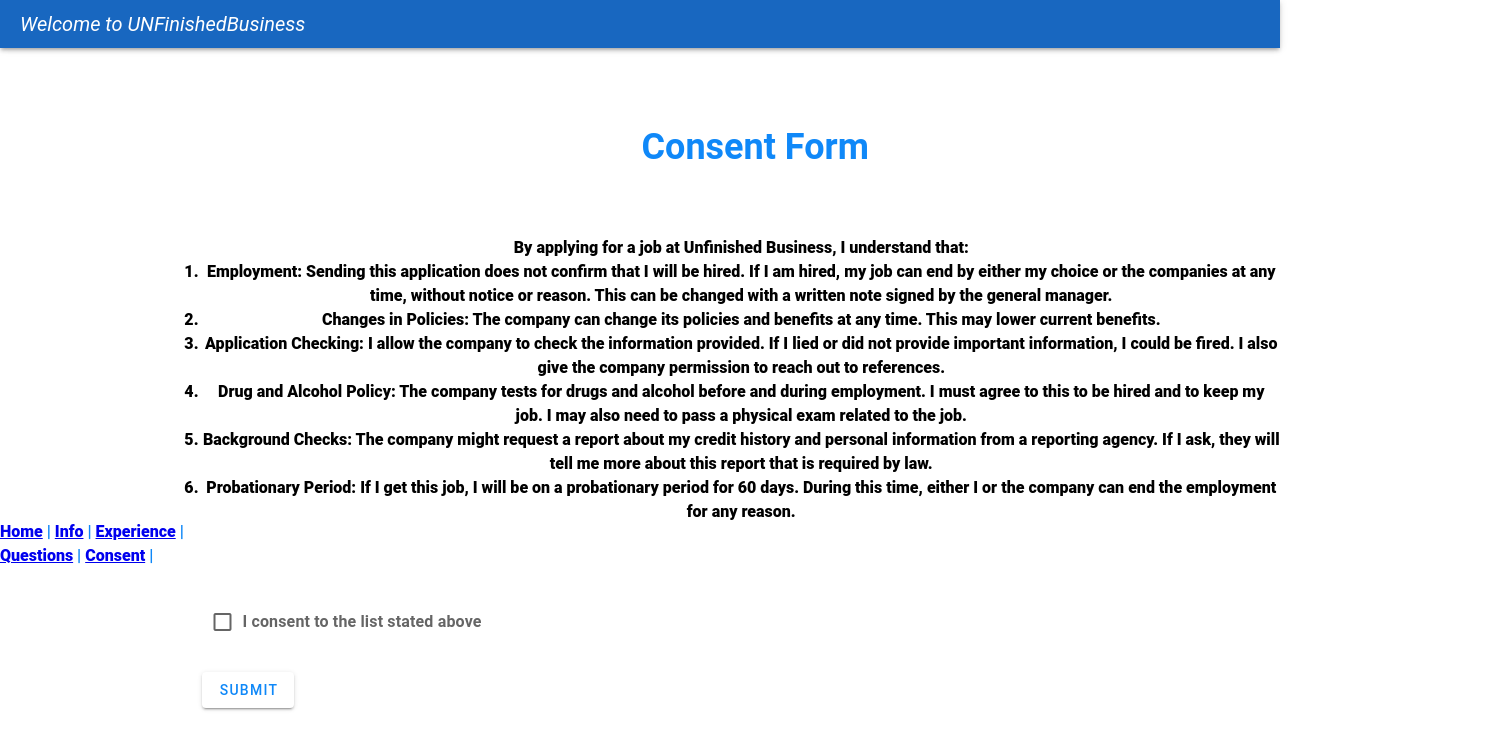
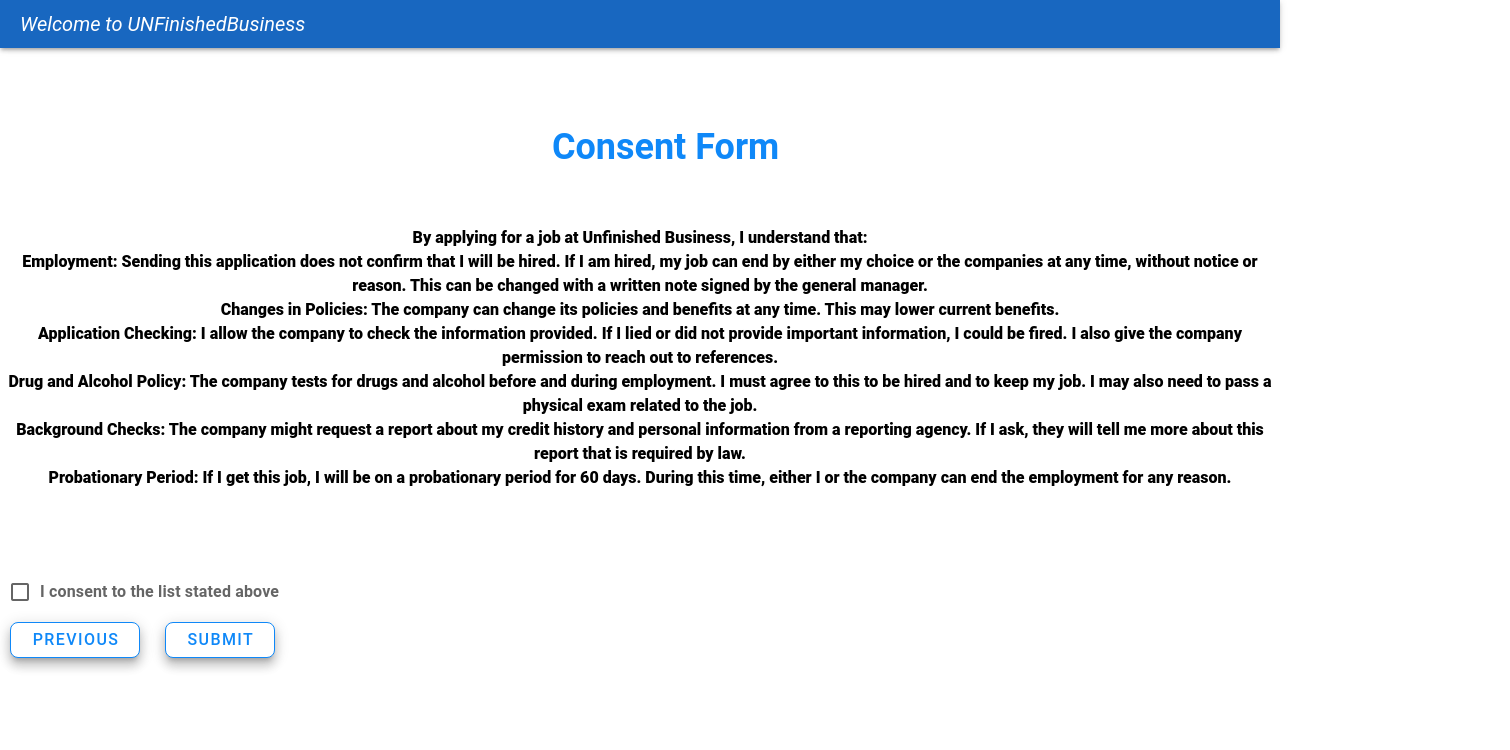
Before and after one commit to FluffFlan/JobForm, a Vue app: page /Consent in a window 1280 px wide. Shown: the top 750 px of the page, 1510 px wide, since content can reach past the window. Built offline with nearby package versions, Linux system fonts and the light colour scheme.

Commit message:
Added Done Page, everything routed

```diff
--- a/src/App.vue
+++ b/src/App.vue
@@ -5,13 +5,9 @@
   <v-app>
     <v-main class="custom-main">
       <nav>
-        <router-link to="/Home">Home</router-link> |
-        <router-link to="/Information">Info</router-link> |
-        <router-link to="/Experience">Experience</router-link> |
-        <router-link to="/Questions">Questions</router-link> |
-        <router-link to="/Consent">Consent</router-link> |
+
       </nav>
-      <router-view />
+      <!----><router-view />
     </v-main>
   </v-app>
 </template>
--- /dev/null
+++ b/src/components/Consent (1).vue
@@ -0,0 +1,54 @@
+<style>
+p {text-align: center;}
+h1 {text-align: center}
+</style>
+
+
+
+<template>
+
+<v-form>
+      <v-app-bar
+        app
+        color="primary"
+        dark
+        density="compact"
+        elevation="3"
+        scroll-behavior="collapse"
+        rounded="xs"
+      >
+        <v-app-bar-title class="custom-header">{{ appTitle }}</v-app-bar-title>
+      </v-app-bar>
+    </v-form>
+
+
+    <v-form>
+    <br>
+    <h1>Consent Form</h1> <br><br>
+    <p>
+        By applying for a job at Unfinished Business, I understand that:
+        <ol>
+            <li>Employment: Sending this application does not confirm that I will be hired. If I am hired, my job can end by either my choice or the companies at any time, without notice or reason. This can be changed with a written note signed by the general manager.</li>
+            <li>Changes in Policies: The company can change its policies and benefits at any time. This may lower current benefits.</li>
+            <li>Application Checking: I allow the company to check the information provided. If I lied or did not provide important information, I could be fired. I also give the company permission to reach out to references.</li>
+            <li>Drug and Alcohol Policy: The company tests for drugs and alcohol before and during employment. I must agree to this to be hired and to keep my job. I may also need to pass a physical exam related to the job.</li>
+            <li>Background Checks: The company might request a report about my credit history and personal information from a reporting agency. If I ask, they will tell me more about this report that is required by law.</li>
+            <li>Probationary Period: If I get this job, I will be on a probationary period for 60 days. During this time, either I or the company can end the employment for any reason.</li>
+        </ol>
+    </p> <br><br>
+    <label for ="consent">I consent to the list stated above</label><br><br>
+    <input type="checkbox" id="consent" name="consent" value="Consent">
+    <v-btn>Submit</v-btn>
+    </v-form>
+</template>
+
+<script>
+export default {
+  methods: {
+    handleSubmit()
+    {
+      this.$router.push('/done');
+    },
+  },
+};
+</script>
--- a/src/components/Consent.vue
+++ b/src/components/Consent.vue
@@ -37,7 +37,28 @@ h1 {text-align: center}
         </ol>
     </p> <br><br>
     <v-checkbox label="I consent to the list stated above" class="custom-text"></v-checkbox>
-    <v-btn>Submit</v-btn>
+    <v-btn
+        class="fixed-next-button"
+        variant="outlined"
+        size="large"
+        density="comfortable"
+        rounded="lg"
+        elevation="8"
+        v-on:click="goDonePage"
+        >
+          Submit
+        </v-btn>
+        <v-btn
+        class="fixed-previous-button"
+        variant="outlined"
+        size="large"
+        density="comfortable"
+        rounded="lg"
+        elevation="8"
+        v-on:click="goQuestionPage"
+        >
+          Previous
+        </v-btn>
     </v-form>
 </template>
 
@@ -53,8 +74,11 @@ export default {
   },
 
   methods:{
-      goInfoPage() {
-          this.$router.push({ name: "Info" });
+      goDonePage() {
+        this.$router.push({ name: "Done" });
+      },
+      goQuestionPage() {
+          this.$router.push({ name: "Questions" });
       },
   },
 
@@ -110,16 +134,16 @@ export default {
 
 
     .fixed-next-button {
-        bottom: -850px; /* Adjust the distance from the bottom */
-        left: -200px;
+        bottom: 20px; /* Adjust the distance from the bottom */
+        left: 165px;
         z-index: 1000; /* Ensure it stays on top of other content */
         background-color: white; /* Optional: match your theme */
         box-shadow: 0 4px 6px rgba(0, 0, 0, 0.1); /* Optional: subtle shadow */
     }
 
     .fixed-previous-button {
-        bottom: -850px; /* Adjust the distance from the bottom */
-        right: 700px;
+        bottom: 20px; /* Adjust the distance from the bottom */
+        left: -100px;
         z-index: 1000; /* Ensure it stays on top of other content */
         background-color: white; /* Optional: match your theme */
         box-shadow: 0 4px 6px rgba(0, 0, 0, 0.1); /* Optional: subtle shadow */
@@ -134,7 +158,7 @@ export default {
         position:absolute;
         top: 100px;
         left: 0;
-        width: 118%;
+        width: 104%;
         z-index: 100;
         background-color: white;
         padding: 10px 0;
--- /dev/null
+++ b/src/components/DonePage.vue
@@ -0,0 +1,12 @@
+<template>
+    <div>
+      <h1>Your form has been submitted. Please exit the page.</h1>
+    </div>
+  </template>
+
+  <script>
+  export default
+  {
+    name: 'DonePage',
+  };
+  </script>
--- a/src/plugin/router.js
+++ b/src/plugin/router.js
@@ -4,6 +4,7 @@ import ExperiencePage from '../components/ExperiencePage.vue';
 import Questions from '../components/Questions.vue';
 import HomePage from '../components/HomePage.vue';
 import Consent from '../components/Consent.vue';
+import DonePage from '../components/DonePage.vue';
 
 const routes = [
   { path: '/Information', name: 'Info', component: InfoPage },
@@ -11,6 +12,7 @@ const routes = [
   { path: '/Questions', name: 'Questions', component: Questions },
   { path: '/Home', name: 'Home', component: HomePage },
   { path: '/Consent', name: 'Consent', component: Consent },
+  { path: '/Done', name: 'Done', component: DonePage },
 ];
 
 const router = createRouter({
```
